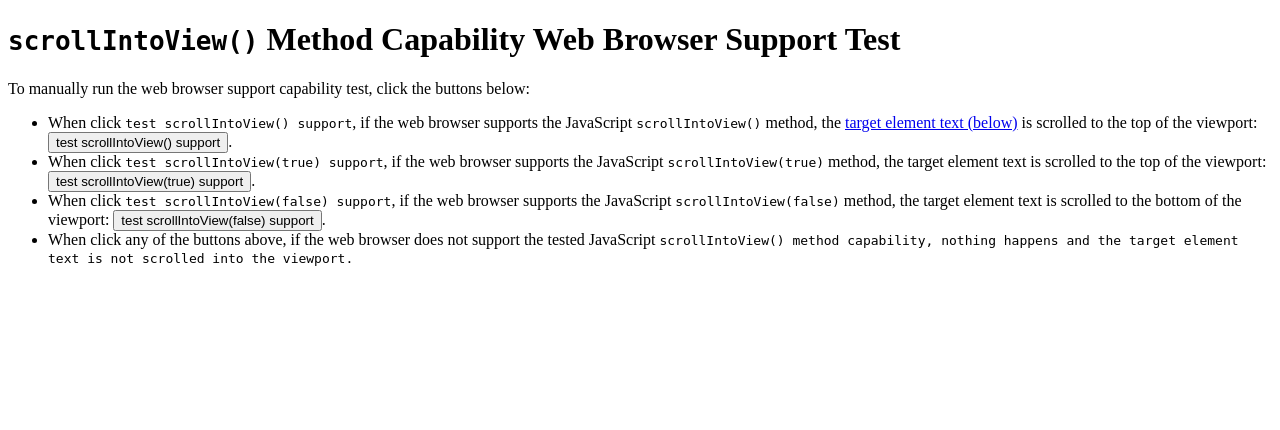
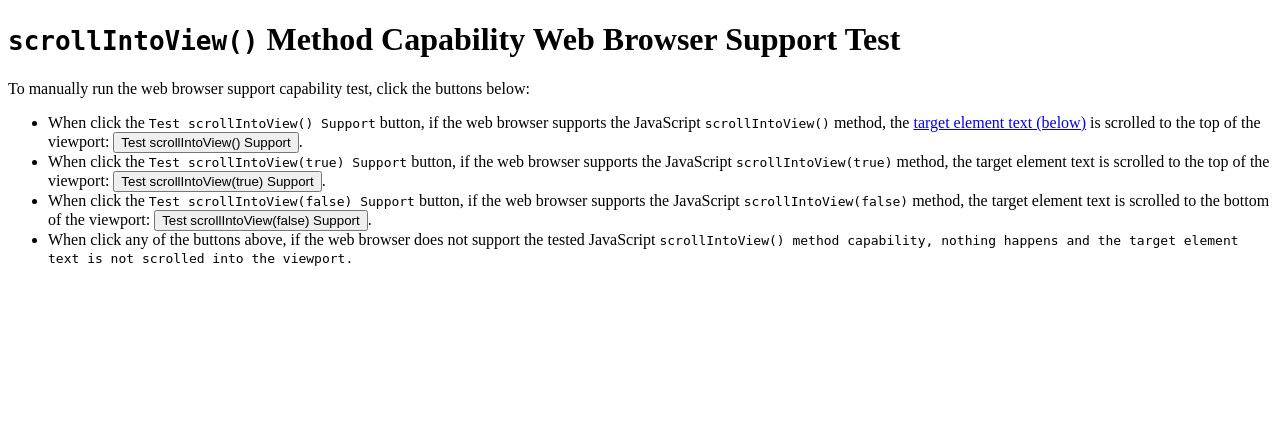
Before and after one commit to kamalahmad72/lwc, a PHP site: the page made by javascript/javascript_reference/javascript_reference_test_only/scrollIntoView_method_capability_test_only.html in a window 1280 px wide. Shown: the top 430 px of the page. Run offline with PHP 8.4, Linux system fonts and the light colour scheme.

Commit message:
Update web_browser_retain_remove_content_f5.html and scrollIntoView_method.php for consistency

```diff
--- a/html/html_testing_ground/web_browser_retain_remove_content_f5.html
+++ b/html/html_testing_ground/web_browser_retain_remove_content_f5.html
@@ -24,7 +24,7 @@
    <div class="container-fluid"><!-- container-fluid from Bootstrap. -->
     <h1>Does The Web Browser Retain Or Remove Manually And Programmatically Entered/Displayed Web Page Content Upon F5 (Refresh/Reload)?</h1>
 
-    <div class="last-reviewed">Last reviewed/updated: 10 Feb 2018 | Published: 03 Feb 2015 | Status: Active</div>
+    <div class="last-reviewed">Last reviewed/updated: 08 May 2018 | Published: 03 Feb 2015 | Status: Active</div>
     <script src="/javascripts/lwc/support_tools_html.min.js"></script>
 
     <nav id="tocId" class="toc">
@@ -122,7 +122,7 @@
 
 <!-- Button below and ProgCompleteFormElementUtil.allProgItems() work in IE6+, FF1.5+, SM1+, SF3.1+, CH2+, OP7.50+, NT9+ -->
 
-     <p><button id="completeProgItemsBtnId" class="btn-md">Click To Complete The Programmatic Items Below</button></p>
+     <p><button type="button" id="completeProgItemsBtnId" class="btn-md">Click To Complete The Programmatic Items Below</button></p>
 
     </section>
     <hr />
--- a/javascript/javascript_reference/javascript_reference_test_only/scrollIntoView_method_capability_test_only.html
+++ b/javascript/javascript_reference/javascript_reference_test_only/scrollIntoView_method_capability_test_only.html
@@ -15,9 +15,9 @@
 <p>To manually run the web browser support capability test, click the buttons below:</p>
 
 <ul>
- <li>When click <kbd>test scrollIntoView() support</kbd>, if the web browser supports the JavaScript <code>scrollIntoView()</code> method, the <a href='#testScrollIntoViewTargetId'>target element text (below)</a> is scrolled to the top of the viewport: <input type='button' id='testNoArgumentId' value='test scrollIntoView() support' />.</li>
- <li>When click <kbd>test scrollIntoView(true) support</kbd>, if the web browser supports the JavaScript <code>scrollIntoView(true)</code> method, the target element text is scrolled to the top of the viewport: <input type='button' id='testTrueArgumentId' value='test scrollIntoView(true) support' />.</li>
- <li>When click <kbd>test scrollIntoView(false) support</kbd>, if the web browser supports the JavaScript <code>scrollIntoView(false)</code> method, the target element text is scrolled to the bottom of the viewport: <input type='button' id='testFalseArgumentId' value='test scrollIntoView(false) support' />.</li>
+ <li>When click the <kbd>Test scrollIntoView() Support</kbd> button, if the web browser supports the JavaScript <code>scrollIntoView()</code> method, the <a href='#testScrollIntoViewTargetId'>target element text (below)</a> is scrolled to the top of the viewport: <button type='button' id='testNoArgumentId' class='btn-sm'>Test scrollIntoView() Support</button>.</li>
+ <li>When click the <kbd>Test scrollIntoView(true) Support</kbd> button, if the web browser supports the JavaScript <code>scrollIntoView(true)</code> method, the target element text is scrolled to the top of the viewport: <button type='button' id='testTrueArgumentId' class='btn-sm'>Test scrollIntoView(true) Support</button>.</li>
+ <li>When click the <kbd>Test scrollIntoView(false) Support</kbd> button, if the web browser supports the JavaScript <code>scrollIntoView(false)</code> method, the target element text is scrolled to the bottom of the viewport: <button type='button' id='testFalseArgumentId' class='btn-sm'>Test scrollIntoView(false) Support</button>.</li>
  <li>When click any of the buttons above, if the web browser does not support the tested JavaScript <kbd>scrollIntoView() method capability, nothing happens and the target element text is not scrolled into the viewport.</li>
 </ul>
 
--- a/javascript/javascript_reference/scrollIntoView_method.php
+++ b/javascript/javascript_reference/scrollIntoView_method.php
@@ -4,7 +4,7 @@
 /* File: /web_server_root_directory/javascript/javascript_reference/scrollIntoView_method.php.
  * Purpose: Web page file.
  * Used in: No other file.
- * Last reviewed/updated: 12 Jan 2018.
+ * Last reviewed/updated: 08 May 2018.
  * Published: 20 Oct 2016. */
 error_reporting(E_ALL);
 ini_set('display_errors', '0'); // To display errors, change '0' to '1'.
@@ -20,7 +20,7 @@ $webPage->head_meta_description = "A JavaScript that tests and reports if the we
 /* $webPage->body_header = include_once "header.php"; */
 $webPage->body_header_callBcrumbsNav = "BcrumbsNavUtil.bcrumbsNav(\"../\", \"JavaScript\", \"\", \"JavaScript Feature Reference\");";
 $webPage->body_main_webPageTitle = "JavaScript Feature Reference: <code>scrollIntoView()</code> Method Web Browser Support Test";
-$webPage->body_main_lastReviewed = "Last reviewed/updated: 12 Jan 2018 | Published: 20 Oct 2016 | Status: Active";
+$webPage->body_main_lastReviewed = "Last reviewed/updated: 08 May 2018 | Published: 20 Oct 2016 | Status: Active";
 /* $webPage->body_main_webBrowserSupport = "Web browser support: Internet Explorer 10+, Edge 12+, Firefox 6+, Chrome 30+, Opera 17+"; */
 /* $webPage->body_main_tools = include_once "tools.php"; */
 $webPage->body_main_toc = include_once "scrollIntoView_method_toc.php";
--- a/misc/whats_new.php
+++ b/misc/whats_new.php
@@ -4,7 +4,7 @@
 /* File: /web_server_root_directory/misc/whats_new.php.
  * Purpose: Web page file.
  * Used in: No other file.
- * Last reviewed/updated: 07 May 2018.
+ * Last reviewed/updated: 08 May 2018.
  * Published: 21 Sep 2016. */
 error_reporting(E_ALL);
 ini_set('display_errors', '0'); // To display errors, change '0' to '1'.
@@ -20,7 +20,7 @@ $webPage->head_meta_description = "A list of what is new at Learn Web Coding.";
 /* $webPage->body_header = include_once "header.php"; */
 $webPage->body_header_callBcrumbsNav = "BcrumbsNavUtil.bcrumbsNav();";
 $webPage->body_main_webPageTitle = "What's New";
-$webPage->body_main_lastReviewed = "Last reviewed/updated: 07 May 2018 | Published: 09 Jan 2014 | Status: Active";
+$webPage->body_main_lastReviewed = "Last reviewed/updated: 08 May 2018 | Published: 09 Jan 2014 | Status: Active";
 /* $webPage->body_main_webBrowserSupport = "Web browser support: Internet Explorer 10+, Edge 12+, Firefox 6+, Chrome 30+, Opera 17+"; */
 $webPage->body_main_tools = include_once "tools_print_only.php";
 $webPage->body_main_toc = include_once "whats_new_toc.php";
```
Also changed, not shown: javascript/javascript_reference/scrollIntoView_method_sections.php (+7 -7 lines), misc/whats_new_sections.php (+3 -4 lines).
